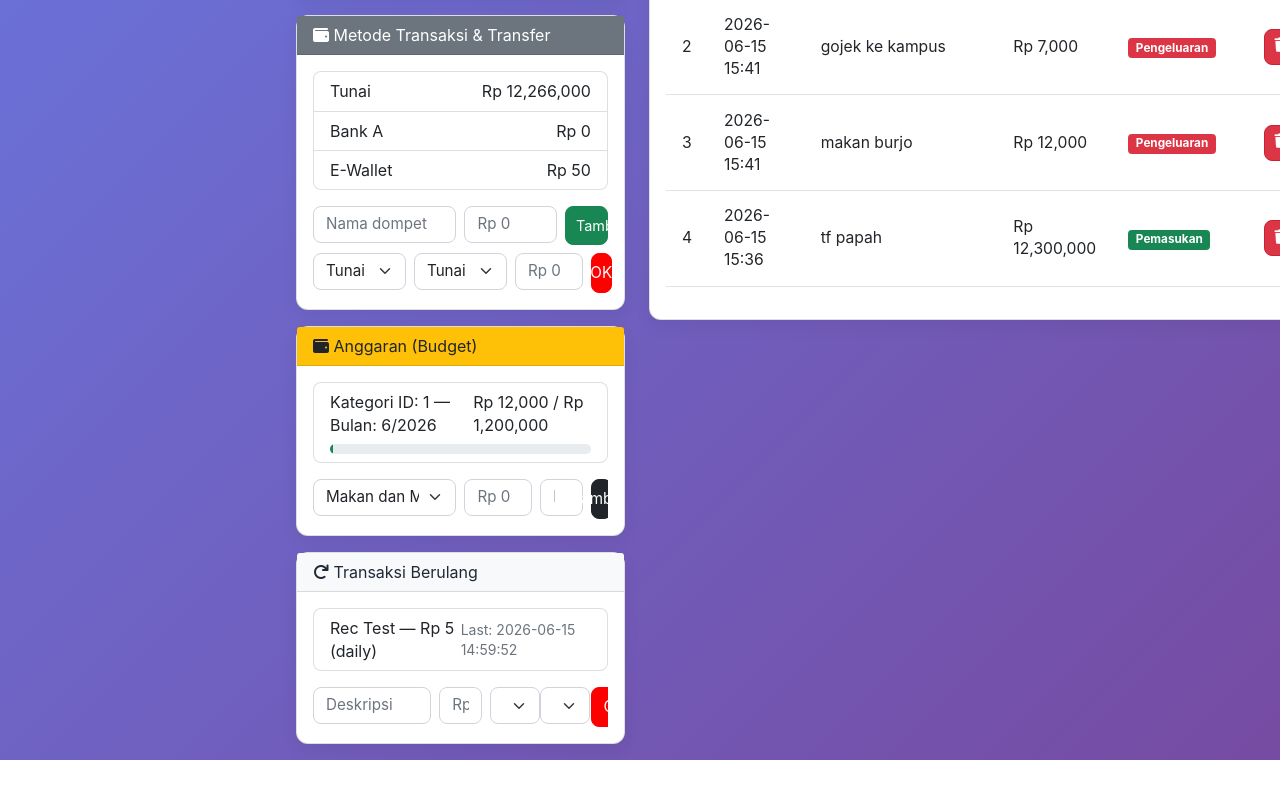
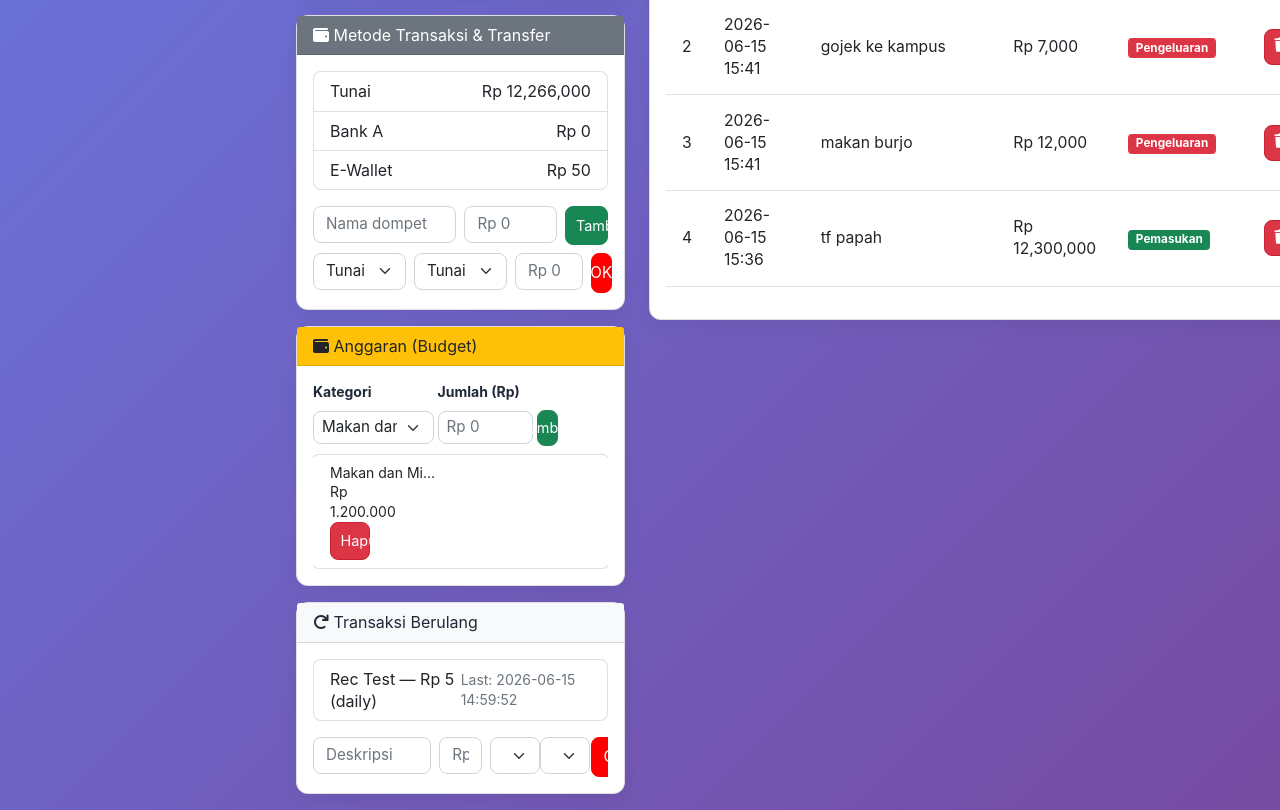
Before and after one commit to MuhammadAzzaRayyan/finance-tracker, a Flask app: page / in a window 1280 px wide; the page is wider, and only the part inside the window is pictured. Shown: the part 758-1568 px from the top of that part. Before the commit the page ends 1518 px from the top of that part, so only its background shows below. Run offline with Flask 3, Linux system fonts and the light colour scheme.

Commit message:
Budget: implement compact 4-column layout (Kategori, Jumlah Rp., Tambah, Hapus)

```diff
--- a/app.py
+++ b/app.py
@@ -296,6 +296,19 @@ def add_budget():
     return redirect(url_for('index'))
 
 
+@app.route('/delete_budget', methods=['POST'])
+def delete_budget():
+    data = load_data()
+    try:
+        budget_id = int(request.form.get('budget_id', 0))
+    except ValueError:
+        budget_id = 0
+    if budget_id:
+        data['budgets'] = [b for b in data.get('budgets', []) if b.get('id') != budget_id]
+        save_data(data)
+    return redirect(url_for('index'))
+
+
 @app.route('/add_recurring', methods=['POST'])
 def add_recurring():
     data = load_data()
--- a/templates/index.html
+++ b/templates/index.html
@@ -158,37 +158,52 @@
                             </div>
                             <div class="card-body">
                                 <div class="panel-scroll">
-                                {% if budgets_status %}
-                                    <ul class="list-group mb-3">
-                                        {% for b in budgets_status %}
-                                            <li class="list-group-item">
-                                                <div class="d-flex justify-content-between">
-                                                    <div>Kategori ID: {{ b.category_id }} — Bulan: {{ b.month }}/{{ b.year }}</div>
-                                                    <div>Rp {{ "{:,.0f}".format(b.spent) }} / Rp {{ "{:,.0f}".format(b.limit) }}</div>
+                                    <!-- Header row -->
+                                    <div class="row gx-1 align-items-center mb-2 fw-bold small">
+                                        <div class="col-5">Kategori</div>
+                                        <div class="col-4">Jumlah (Rp)</div>
+                                        <div class="col-1"></div>
+                                        <div class="col-2"></div>
                                     </div>
-                                                <div class="progress mt-2">
-                                                    <div class="progress-bar {% if b.status=='over' %}bg-danger{% elif b.status=='near' %}bg-warning{% else %}bg-success{% endif %}" role="progressbar" style="width: {{ b.percent|round(0) if b.percent<=100 else 100 }}%"></div>
-                                                </div>
-                                            </li>
-                                        {% endfor %}
-                                    </ul>
-                                {% else %}
-                                    <div class="text-muted">Belum ada anggaran.</div>
-                                {% endif %}
 
-                                <form action="/add_budget" method="POST" class="row g-2">
-                                    <div class="col-6">
-                                        <select name="category_id" class="form-select">
-                                            {% for c in categories %}
+                                    <!-- Add budget (compact single-row form) -->
+                                    <form action="/add_budget" method="POST" class="row gx-1 align-items-center mb-2">
+                                        <div class="col-5">
+                                            <select name="category_id" class="form-select form-select-sm">
+                                                {% for c in expense_categories %}
                                                     <option value="{{ c.id }}">{{ c.name }}</option>
                                                 {% endfor %}
                                             </select>
                                         </div>
-                                    <div class="col-3"><input name="limit_display" data-raw-name="limit" class="form-control currency" placeholder="Rp 0" type="text"></div>
+                                        <div class="col-4">
+                                            <input name="limit_display" data-raw-name="limit" class="form-control form-control-sm currency" placeholder="Rp 0" type="text">
                                             <input type="hidden" name="limit" class="currency-raw">
-                                    <div class="col-2"><input name="month" class="form-control" placeholder="Bln" type="number" min="1" max="12"></div>
-                                    <div class="col-1"><button class="btn btn-dark w-100">Tambah</button></div>
+                                        </div>
+                                        <div class="col-1"><button class="btn btn-sm btn-success w-100">Tambah</button></div>
+                                        <div class="col-2"></div>
                                     </form>
+
+                                    {% if budgets_status %}
+                                        <div class="list-group">
+                                            {% for b in budgets_status %}
+                                                <div class="row gx-1 align-items-center list-group-item">
+                                                    <div class="col-5 small text-truncate">
+                                                        {% for c in categories %}{% if c.id==b.category_id %}{{ c.name }}{% endif %}{% endfor %}
+                                                    </div>
+                                                    <div class="col-4 small">Rp {{ "{:,.0f}".format(b.limit).replace(',', '.') }}</div>
+                                                    <div class="col-1"></div>
+                                                    <div class="col-2">
+                                                        <form action="/delete_budget" method="POST" onsubmit="return confirm('Hapus anggaran?');">
+                                                            <input type="hidden" name="budget_id" value="{{ b.id }}">
+                                                            <button class="btn btn-sm btn-danger w-100">Hapus</button>
+                                                        </form>
+                                                    </div>
+                                                </div>
+                                            {% endfor %}
+                                        </div>
+                                    {% else %}
+                                        <div class="text-muted small">Belum ada anggaran.</div>
+                                    {% endif %}
                                 </div>
                             </div>
                         </div>
```
Lines whose indentation alone changed are shown as unchanged.
